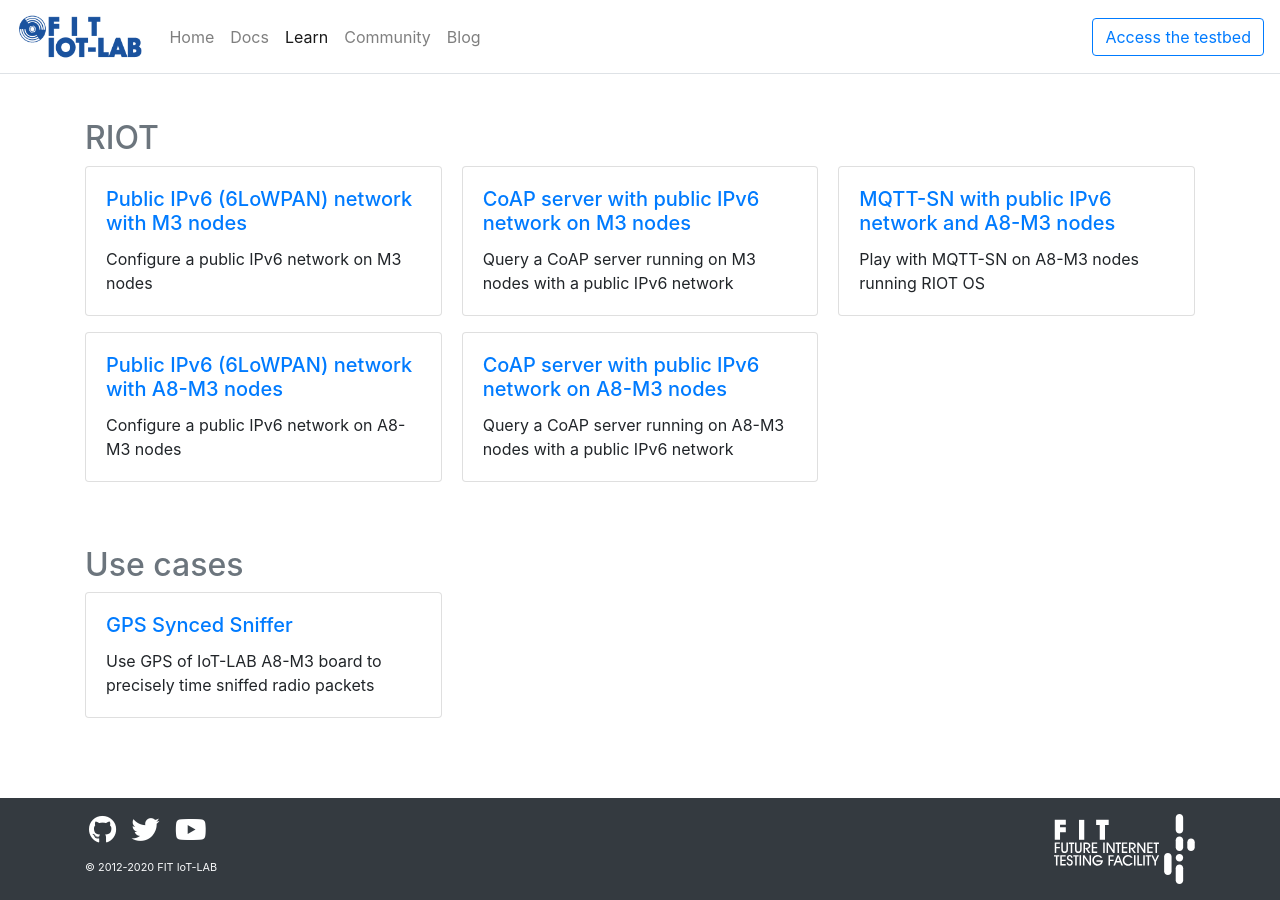
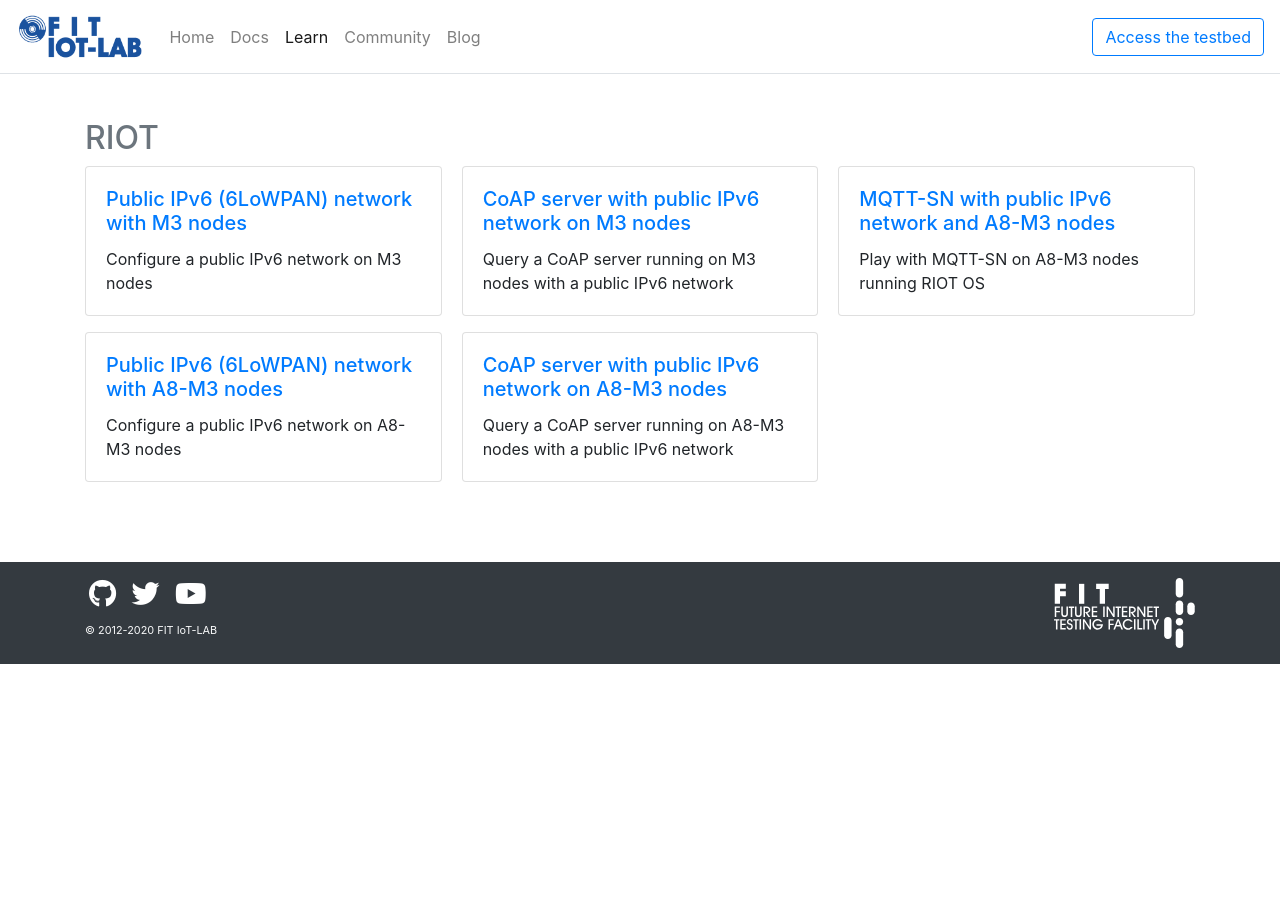
Before and after one commit to iot-lab/iot-lab.github.io, a Jekyll site: the page built from learn/index.html, in a window 1280 px wide and 900 px high, scrolled down 2055 px. Built offline with Jekyll 4.4.1, drawn with Linux system fonts in a browser that asks for light colours; nearby versions of some CDN libraries; comment, search, counter and statistics services are not loaded; after the commit the page ends 2719 px from its top, so only the background shows below that.

Commit message:
learn: remove GPS tutorial from the list, since it is still a draft

```diff
--- a/_data/tutorials-nav.yml
+++ b/_data/tutorials-nav.yml
@@ -39,9 +39,3 @@
     - title: MQTT-SN with public IPv6 network and A8-M3 nodes
       desc: Play with MQTT-SN on A8-M3 nodes running RIOT OS
       page: riot-mqtt-sn-a8-m3
-
-- title: Use cases
-  pages:
-    - title: GPS Synced Sniffer
-      desc: Use GPS of IoT-LAB A8-M3 board to precisely time sniffed radio packets
-      page: gps-synced-sniffer
```
